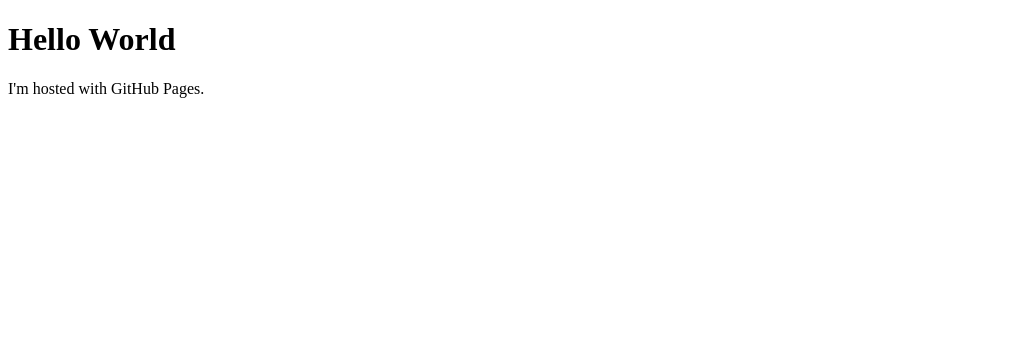
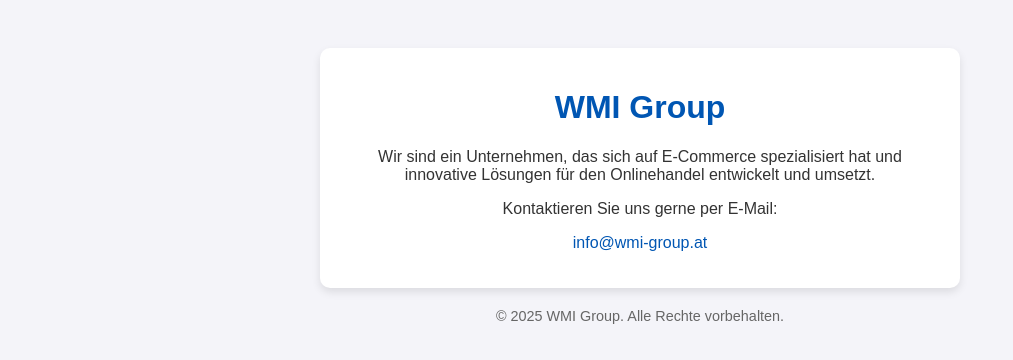
Before and after one commit to Raphi1001/raphi1001.github.io, a plain HTML site: page index.html in a window 1280 px wide. Shown: the whole page, without its empty margins (0-1013 px from the left). Drawn offline with Linux system fonts and the light colour scheme.

Commit message:
Update index.html

```diff
--- a/index.html
+++ b/index.html
@@ -1,7 +1,56 @@
 <!DOCTYPE html>
-<html>
+<html lang="de">
+<head>
+    <meta charset="UTF-8">
+    <meta name="viewport" content="width=device-width, initial-scale=1.0">
+    <title>WMI Group</title>
+    <style>
+        body {
+            font-family: Arial, sans-serif;
+            text-align: center;
+            background-color: #f4f4f9;
+            padding: 40px;
+            color: #333;
+        }
+
+        h1 {
+            color: #0056b3;
+        }
+
+        .container {
+            max-width: 600px;
+            margin: auto;
+            padding: 20px;
+            background-color: white;
+            box-shadow: 0 4px 8px rgba(0,0,0,0.1);
+            border-radius: 10px;
+        }
+
+        a {
+            color: #0056b3;
+            text-decoration: none;
+        }
+
+        a:hover {
+            text-decoration: underline;
+        }
+
+        footer {
+            margin-top: 20px;
+            font-size: 0.9em;
+            color: #666;
+        }
+    </style>
+</head>
 <body>
-<h1>Hello World</h1>
-<p>I'm hosted with GitHub Pages.</p>
+    <div class="container">
+        <h1>WMI Group</h1>
+        <p>Wir sind ein Unternehmen, das sich auf E-Commerce spezialisiert hat und innovative Lösungen für den Onlinehandel entwickelt und umsetzt.</p>
+        <p>Kontaktieren Sie uns gerne per E-Mail:</p>
+        <p><a href="mailto:info@wmi-group.at">info@wmi-group.at</a></p>
+    </div>
+    <footer>
+        &copy; 2025 WMI Group. Alle Rechte vorbehalten.
+    </footer>
 </body>
 </html>
```
